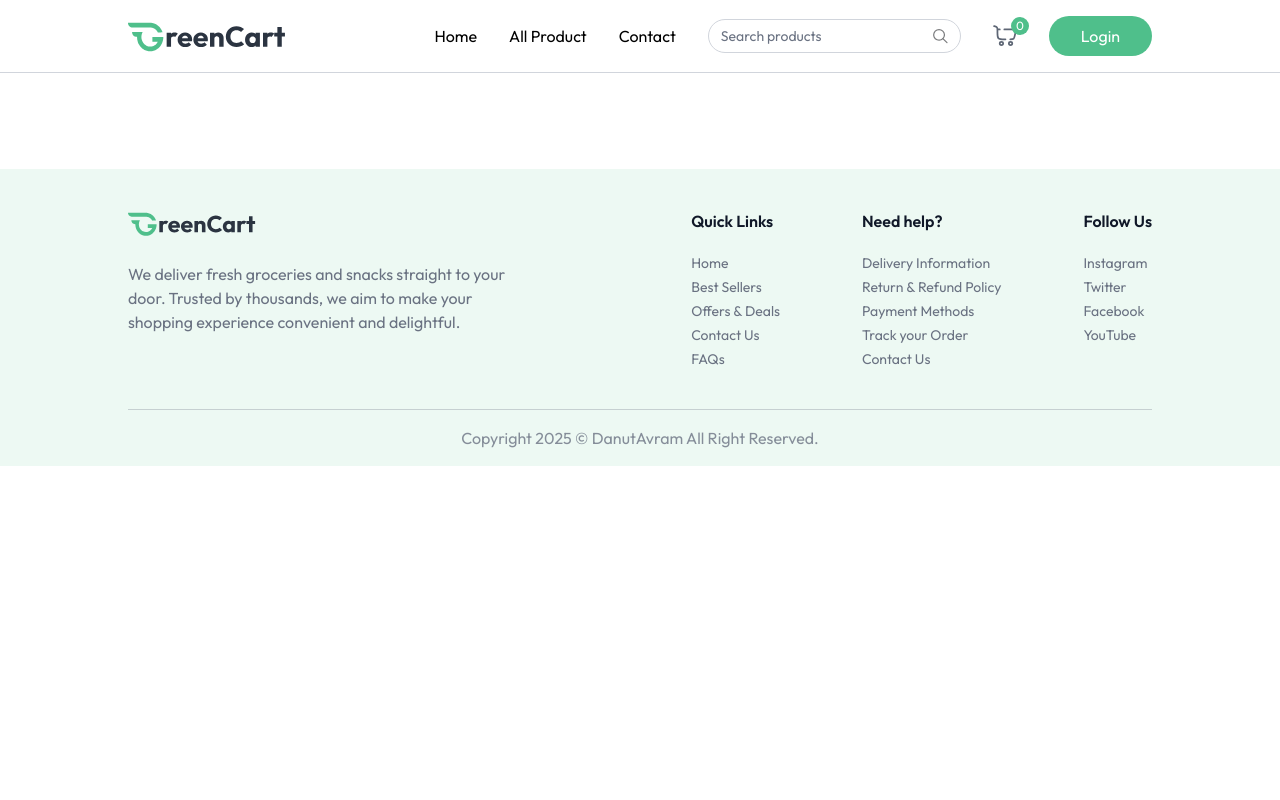
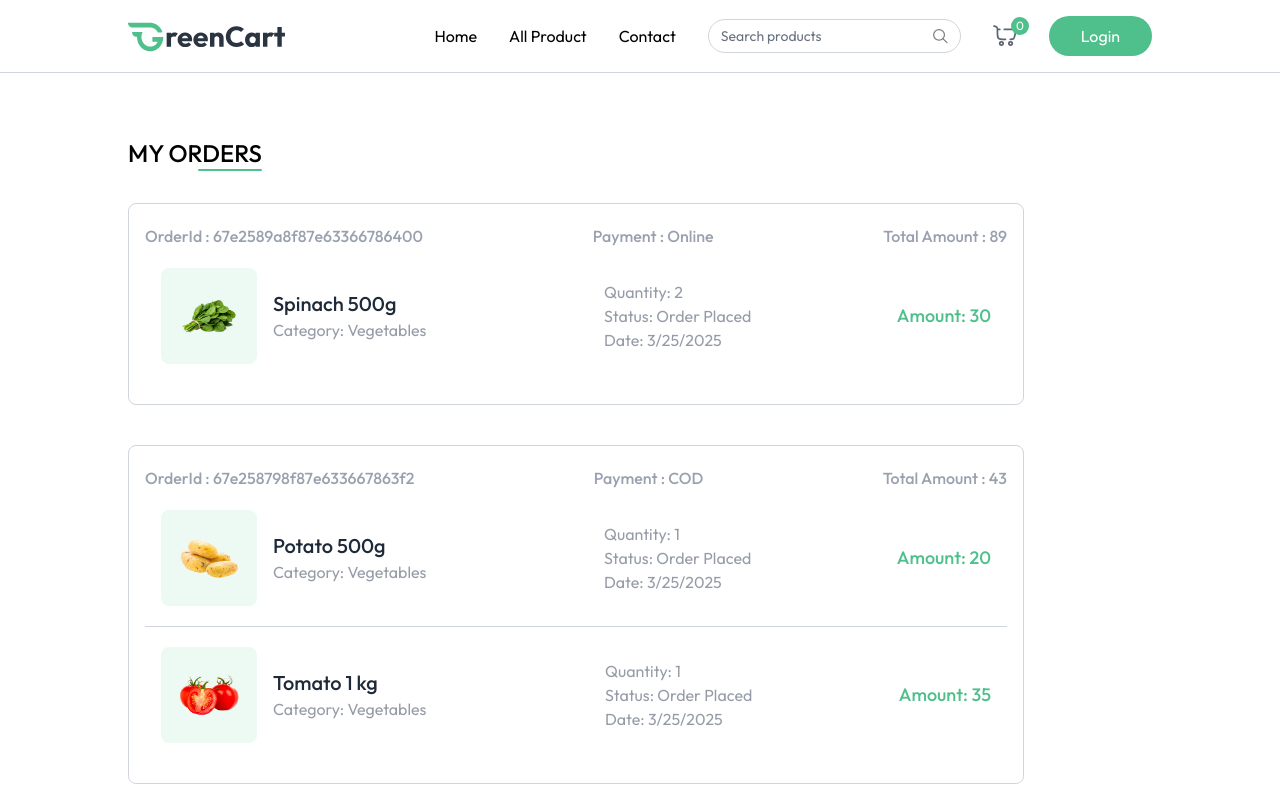
Before and after one commit to danutavram/greencart, a React (Vite) app in the folder client/: page /my-orders in a window 1280 px wide. Shown: the top 800 px of the page. Built offline with nearby package versions, Linux system fonts and the light colour scheme.

Commit message:
MyOrders and updates

```diff
--- a/client/src/App.jsx
+++ b/client/src/App.jsx
@@ -11,6 +11,7 @@
 import ProductDetails from './pages/ProductDetails'
 import Cart from './pages/Cart'
 import AddAddress from './pages/AddAddress'
+import MyOrders from './pages/MyOrders'
 
 const App = () => {
 
@@ -33,6 +34,7 @@
           <Route path='/products/:category/:id' element={<ProductDetails/>} />
           <Route path='/cart' element={<Cart/>} />
           <Route path='/add-address' element={<AddAddress/>} />
+          <Route path='/my-orders' element={<MyOrders/>} />
         </Routes>
       </div>
       {!isSellerPath && <Footer />}
--- a/client/src/pages/AddAddress.jsx
+++ b/client/src/pages/AddAddress.jsx
@@ -31,7 +31,7 @@
         const {name, value} = e.target;
 
         setAddress((prevAddress)=>({
-            ...AddAddress,
+            ...prevAddress,
             [name]: value,
         }))
     }
@@ -46,10 +46,28 @@
         <div className='flex flex-col-reverse md:flex-row justify-between mt-10'>
             <div className='flex-1 max-w-md'>
                 <form onSubmit={onSubmitHandler} className='space-y-3 mt-6 text-sm'>
-                    <div>
+
+                    <div className='grid grid-cols-2 gap-4'>
                         <InputField handleChange={handleChange} address={address} name='firstName' type='text' placeholder="First Name" />
                         <InputField handleChange={handleChange} address={address} name='lastName' type='text' placeholder="Last Name" />
                     </div>
+                    <InputField handleChange={handleChange} address={address} name='email' type='email' placeholder="Email Address" />
+                    <InputField handleChange={handleChange} address={address} name='street' type='text' placeholder="Street" />
+
+                    <div className='grid grid-cols-2 gap-4'>
+                    <InputField handleChange={handleChange} address={address} name='city' type='text' placeholder="City" />
+                    <InputField handleChange={handleChange} address={address} name='state' type='text' placeholder="State" />
+                    </div>
+
+                    <div className='grid grid-cols-2 gap-4'>
+                    <InputField handleChange={handleChange} address={address} name='zipcode' type='number' placeholder="Zip Code" />
+                    <InputField handleChange={handleChange} address={address} name='country' type='text' placeholder="Country" />
+                    </div>
+
+                    <InputField handleChange={handleChange} address={address} name='phone' type='text' placeholder="Phone" />
+
+                    <button className='w-full mt-6 bg-primary text-white py-3 hover:bg-primary-dull transition cursor-pointer uppercase'>Save Address</button>
+
                 </form>
             </div>
             <img className='md:mr-16 mb-16 md:mt-0' src={assets.add_address_iamge} alt="Add Address" />
--- /dev/null
+++ b/client/src/pages/MyOrders.jsx
@@ -0,0 +1,60 @@
+import React, { useEffect, useState } from 'react'
+import { useAppContext } from '../context/AppContext'
+import { dummyOrders } from '../assets/assets'
+
+const MyOrders = () => {
+
+    const [myOrders, setMyOrders] = useState([])
+    const {currency} = useAppContext()
+
+    const fetchMyOrders = async ()=>{
+        setMyOrders(dummyOrders)
+    }
+
+    useEffect(()=>{
+        fetchMyOrders()
+    }, [])
+
+    return (
+    <div className='mt-16 pb-16'>
+        <div className='flex flex-col items-end w-max mb-8'>
+        <p className='text-2xl font-medium uppercase'>My Orders</p>
+        <div className='w-16 h-0.5 bg-primary rounded-full'></div>
+        </div>
+        {myOrders.map((order, index)=>(
+            <div key={index} className='border border-gray-300 rounded-lg mb-10 p-4 py-5 max-w-4xl'>
+                <p className='flex justify-between md:items-center text-gray-400 md:font-medium max-md:flex-col'>
+                    <span>OrderId : {order._id}</span>
+                    <span>Payment : {order.paymentType}</span>
+                    <span>Total Amount : {currency}{order.amount}</span>
+                </p>
+                {order.items.map((item, index)=>(
+                    <div key={index}
+                    className={`relative bg-white text-gray-500/70 ${order.items.length !== index + 1 && "border-b"}
+                    border-gray-300 flex flex-col md:flex-row md:items-center justify-between p-4 py-5 md:gap-16 w-full max-w-4xl`}>
+                        <div className='flex items-center mb-4 md:mb-0'>
+                            <div className='bg-primary/10 p-4 rounded-lg'>
+                                <img src={item.product.image[0]} alt="" className='w-16 h-16' />
+                            </div>
+                            <div className='ml-4'>
+                                <h2 className='text-xl font-medium text-gray-800'>{item.product.name}</h2>
+                                <p>Category: {item.product.category}</p>
+                            </div>
+                        </div>
+                    <div className='flex flex-col justify-center md:ml-8 mb-4 md:mb-0'>
+                        <p>Quantity: {item.quantity || "1"}</p>
+                        <p>Status: {order.status}</p>
+                        <p>Date: {new Date(order.createdAt).toLocaleDateString()}</p>
+                    </div>
+                    <p className='text-primary text-lg font-medium'>
+                    Amount: {currency}{item.product.offerPrice * item.quantity}
+                    </p>
+                    </div>
+                ))}
+            </div>
+        ))}
+    </div>
+  )
+}
+
+export default MyOrders
```
